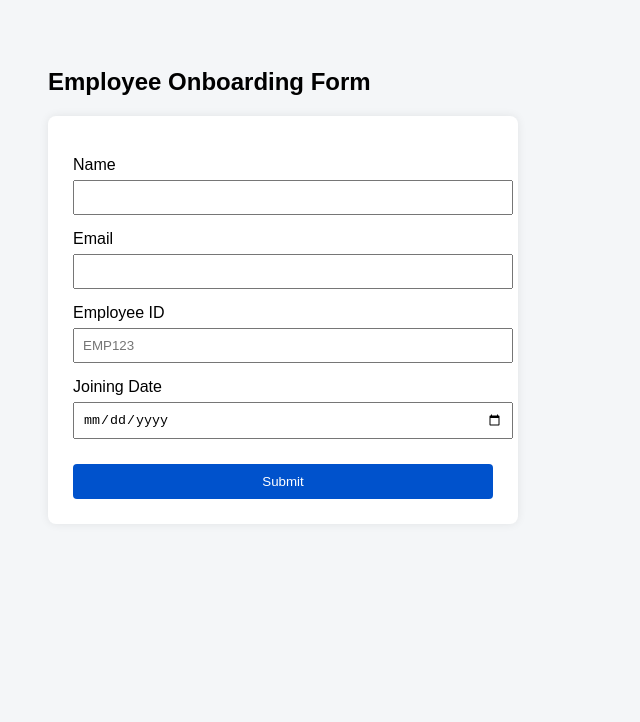
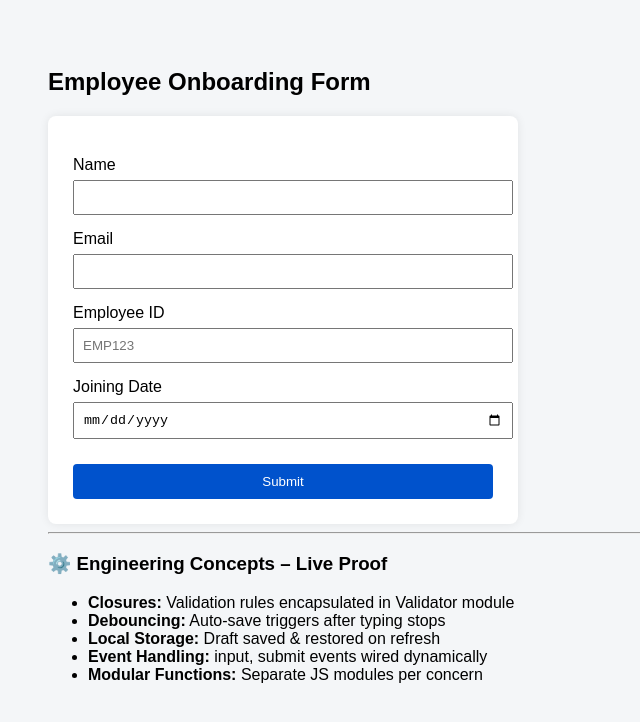
Before and after one commit to aakarshitsrivastavavvw/Autosave, a plain HTML site: page index.html in a window 1280 px wide. Shown: the whole page, without its empty margins (0-640 px from the left). Drawn offline with Linux system fonts and the light colour scheme.

Commit message:
Update index.html

```diff
--- a/index.html
+++ b/index.html
@@ -28,6 +28,18 @@
 
     <button type="submit">Submit</button>
   </form>
+<hr />
+
+<section class="dev-panel">
+  <h3>⚙️ Engineering Concepts – Live Proof</h3>
+  <ul>
+    <li><b>Closures:</b> Validation rules encapsulated in Validator module</li>
+    <li><b>Debouncing:</b> Auto-save triggers after typing stops</li>
+    <li><b>Local Storage:</b> Draft saved & restored on refresh</li>
+    <li><b>Event Handling:</b> input, submit events wired dynamically</li>
+    <li><b>Modular Functions:</b> Separate JS modules per concern</li>
+  </ul>
+</section>
 
   <script src="js/debounce.js"></script>
   <script src="js/storage.js"></script>
```
